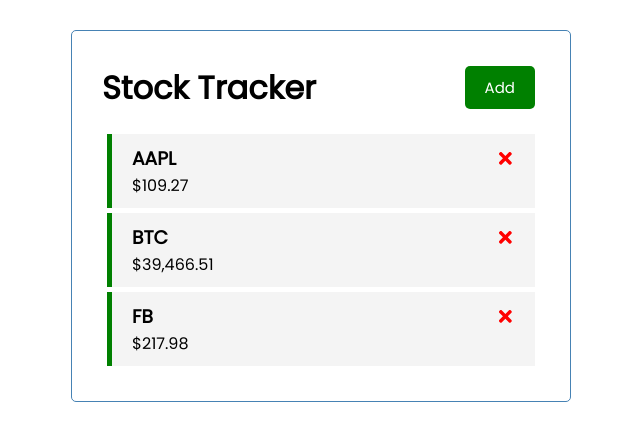
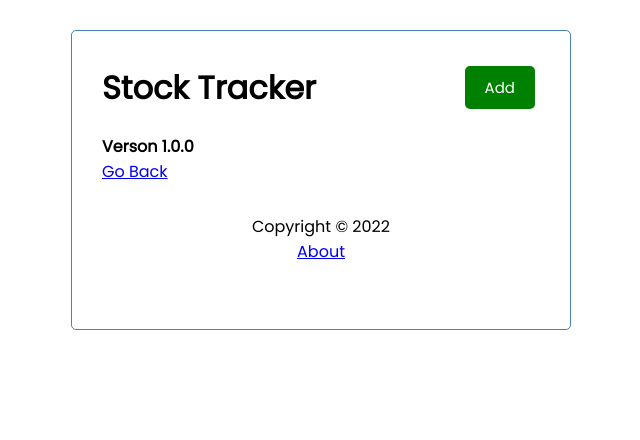
Before and after one commit to tun35770/StockTracker, a React (Create React App) app: page /about in a window 1280 px wide. Shown: the top 440 px of the page, without its empty margins (319-959 px from the left). Built offline with nearby package versions, Linux system fonts and the light colour scheme; data requests are answered from the project's data file.

Commit message:
Routing, About Page

```diff
--- a/package.json
+++ b/package.json
@@ -10,6 +10,8 @@
     "react": "^18.0.0",
     "react-dom": "^18.0.0",
     "react-icons": "^4.3.1",
+    "react-router": "^6.3.0",
+    "react-router-dom": "^6.3.0",
     "react-scripts": "5.0.1",
     "web-vitals": "^2.1.4"
   },
--- a/src/App.js
+++ b/src/App.js
@@ -1,6 +1,10 @@
 import Header from './components/Header'
 import Stocks from './components/Stocks'
 import AddStock from './components/AddStock'
+import Footer from './components/Footer'
+import About from './components/About'
+import {BrowserRouter as Router, Route, Routes} from 'react-router-dom'
+
 import { useState, useEffect } from 'react'
 
 
@@ -87,14 +91,30 @@
     )
   }
 
+  const Home = () => {
+    return(
+      <>
+        {showAddStock && <AddStock onAdd={addStock}/>}
+        {stocks.length > 0 ? <Stocks stocks={stocks} onDelete=
+          {deleteStock} onToggle={toggleActive} /> : 'No Stocks To Show'}
+      </>
+    )
+  }
+
+
   return (
-    <div className="container">
-      <Header onAdd={() => setShowAddStock(!showAddStock)}
-              showAdd={showAddStock}/>
-      {showAddStock && <AddStock onAdd={addStock}/>}
-      {stocks.length > 0 ? <Stocks stocks={stocks} onDelete=
-      {deleteStock} onToggle={toggleActive} /> : 'No Stocks To Show'}
-    </div>
+    <Router>
+      <div className="container">
+        <Header onAdd={() => setShowAddStock(!showAddStock)}
+                showAdd={showAddStock}/>
+
+        <Routes>
+          <Route exact path='/' element={<Home />}/>
+          <Route path='/about' element={<About />} />
+        </Routes>
+        <Footer />
+      </div>
+    </Router>
   );
 }
 
--- /dev/null
+++ b/src/components/About.js
@@ -0,0 +1,12 @@
+import { Link } from "react-router-dom"
+
+const About = () => {
+  return (
+    <div>
+        <h4>Verson 1.0.0</h4>
+        <Link to="/">Go Back</Link>
+    </div>
+  )
+}
+
+export default About
--- /dev/null
+++ b/src/components/Footer.js
@@ -0,0 +1,12 @@
+import { Link } from "react-router-dom"
+
+const Footer = () => {
+  return (
+    <footer>
+        <p>Copyright &copy; 2022</p>
+        <Link to="/about">About</Link>
+    </footer>
+  )
+}
+
+export default Footer
```
Also changed, not shown: 1 other file (tests, documents, lock files or other folders).
